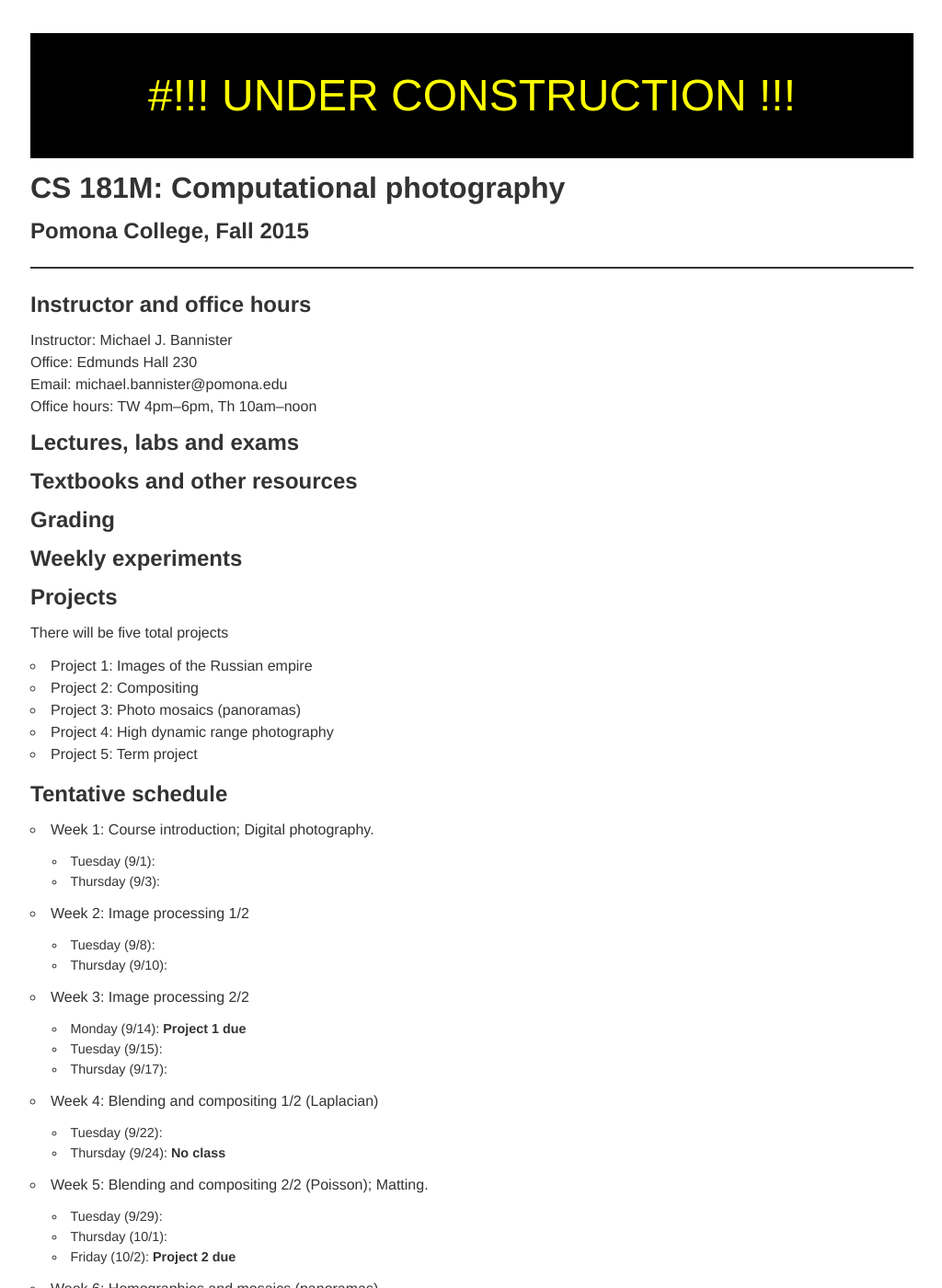
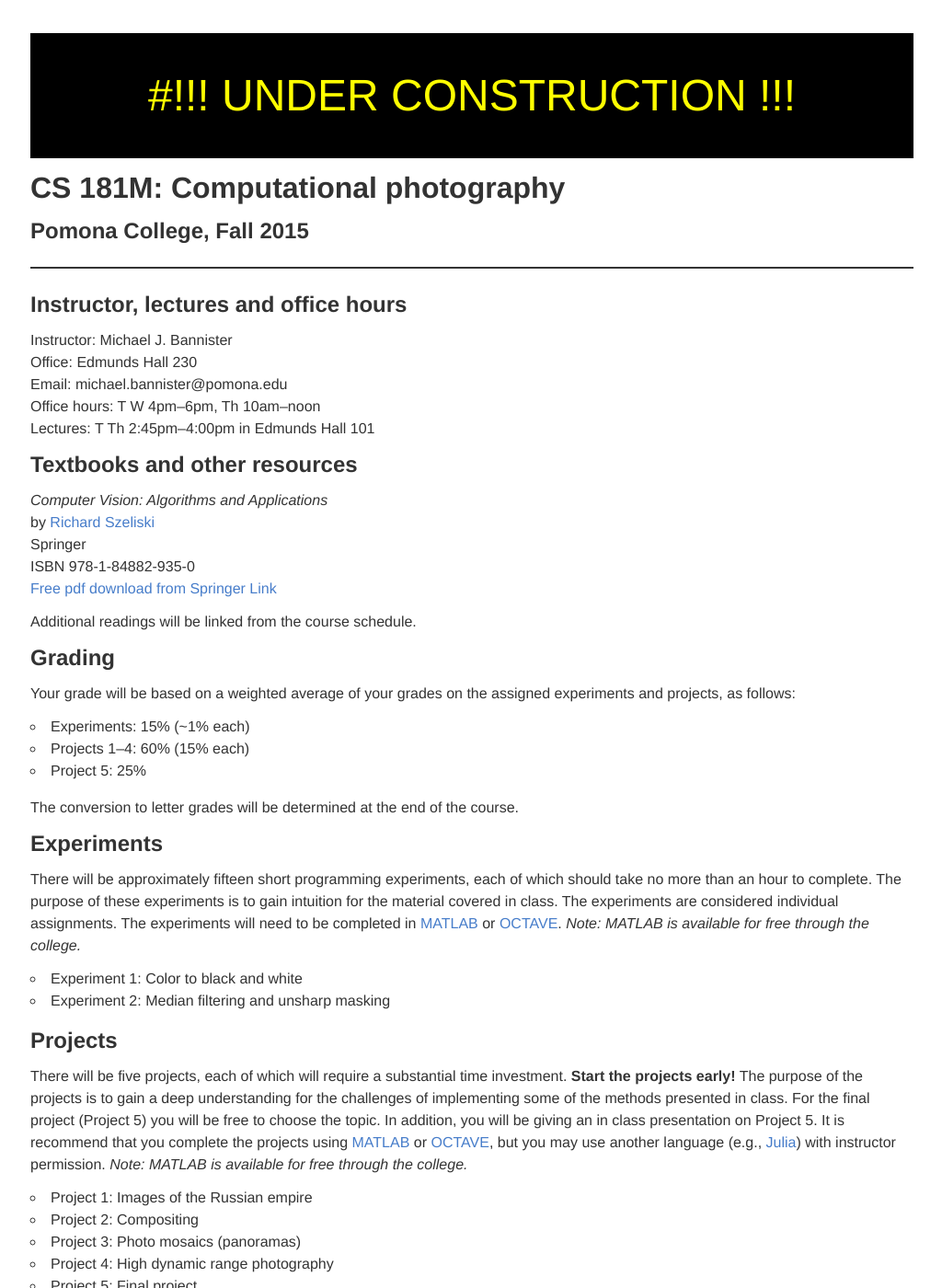
Before and after one commit to jacksonjw12/mbannister.github.io, a Jekyll site: the page built from _teaching/181m-f15/index.md, in a window 1280 px wide and 1400 px high. Shown: the whole window at 92% size, without its empty margins (127-1151 px from the left). Built offline with Jekyll 4.4.1, drawn with Linux system fonts in a browser that asks for light colours; some of the changed text lies outside the part shown.

Commit message:
Most of the 181m page is there now

```diff
--- a/_teaching/181m-f15/index.md
+++ b/_teaching/181m-f15/index.md
@@ -15,30 +15,49 @@
 ## Pomona College, Fall 2015
 ---
 
-## Instructor and office hours
+## Instructor, lectures and office hours
 Instructor: Michael J. Bannister
 Office: Edmunds Hall 230
 Email: michael.bannister@pomona.edu
-Office hours: TW 4pm--6pm, Th 10am--noon
-
-## Lectures, labs and exams
+Office hours: T W 4pm--6pm, Th 10am--noon
+Lectures: T Th 2:45pm--4:00pm in Edmunds Hall 101
 
 ## Textbooks and other resources
 
+_Computer Vision: Algorithms and Applications_
+by [Richard Szeliski](//research.microsoft.com/en-us/um/people/szeliski/)
+Springer
+ISBN 978-1-84882-935-0
+[Free pdf download from Springer Link](//doi.org/10.1007/978-1-84882-935-0)
+
+Additional readings will be linked from the course schedule.
+
 ## Grading
 
-## Weekly experiments
+Your grade will be based on a weighted average of your grades on the assigned experiments and projects, as follows:
+
+- Experiments: 15% (~1% each)
+- Projects 1--4: 60% (15% each)
+- Project 5: 25%
+
+The conversion to letter grades will be determined at the end of the course.
+
+## Experiments
+There will be approximately fifteen short programming experiments, each of which should take no more than an hour to complete. The purpose of these experiments is to gain intuition for the material covered in class. The experiments are considered individual assignments. The experiments will need to be completed in [MATLAB](//www.mathworks.com/products/matlab/) or [OCTAVE](//www.gnu.org/software/octave/). _Note: MATLAB is available for free through the college._
+
+- Experiment 1: Color to black and white
+- Experiment 2: Median filtering and unsharp masking
 
 ## Projects
-There will be five total projects
+There will be five projects, each of which will require a substantial time investment. __Start the projects early!__ The purpose of the projects is to gain a deep understanding for the challenges of implementing some of the methods presented in class. For the final project (Project 5) you will be free to choose the topic. In addition, you will be giving an in class presentation on Project 5. It is recommend that you complete the projects using [MATLAB](//www.mathworks.com/products/matlab) or [OCTAVE](//www.gnu.org/software/octave/), but you may use another language (e.g., [Julia](//julialang.org/)) with instructor permission. _Note: MATLAB is available for free through the college._
 
 - Project 1: Images of the Russian empire
 - Project 2: Compositing
 - Project 3: Photo mosaics (panoramas)
 - Project 4: High dynamic range photography
-- Project 5: Term project
+- Project 5: Final project
 
-## Tentative schedule
+## Schedule
 
 - Week 1: Course introduction; Digital photography.
   - Tuesday (9/1):
@@ -77,10 +96,10 @@
 - Week 11: 3D reconstruction
   - Tuesday (11/10):
   - Thursday (11/12):
-- Week 12: Edge detection and segmentation
+- Week 12: Image understanding
   - Tuesday (11/17):
   - Thursday (11/19):
-- Week 13: Object detection
+- Week 13:
   - Tuesday (11/24): _Flex day_
   - Thursday (11/26): __No class__
 - Week 14
@@ -90,6 +109,13 @@
   - Tuesday (12/8): __Presentations__
   - Thursday (12/10): __No class__
 
+<!--
 ## Academic honesty
+TODO
 
 ## Accommodations for disabilities
+TODO
+
+## Recording
+Pomona College prohibits video or voice recording of any lecture or discussion, except in cases that the office of the Dean of Students has granted a student permission according to the College’s Disability Accommodations Policy, or when permission is granted by the instructor. I choose to give permission in this course to be recorded by students. These recordings are for any reasonable use that arises from participation in this course. These recordings cannot be distributed, transmitted or published in any media or form, nor be used for any commercial purposes.
+-->
```
